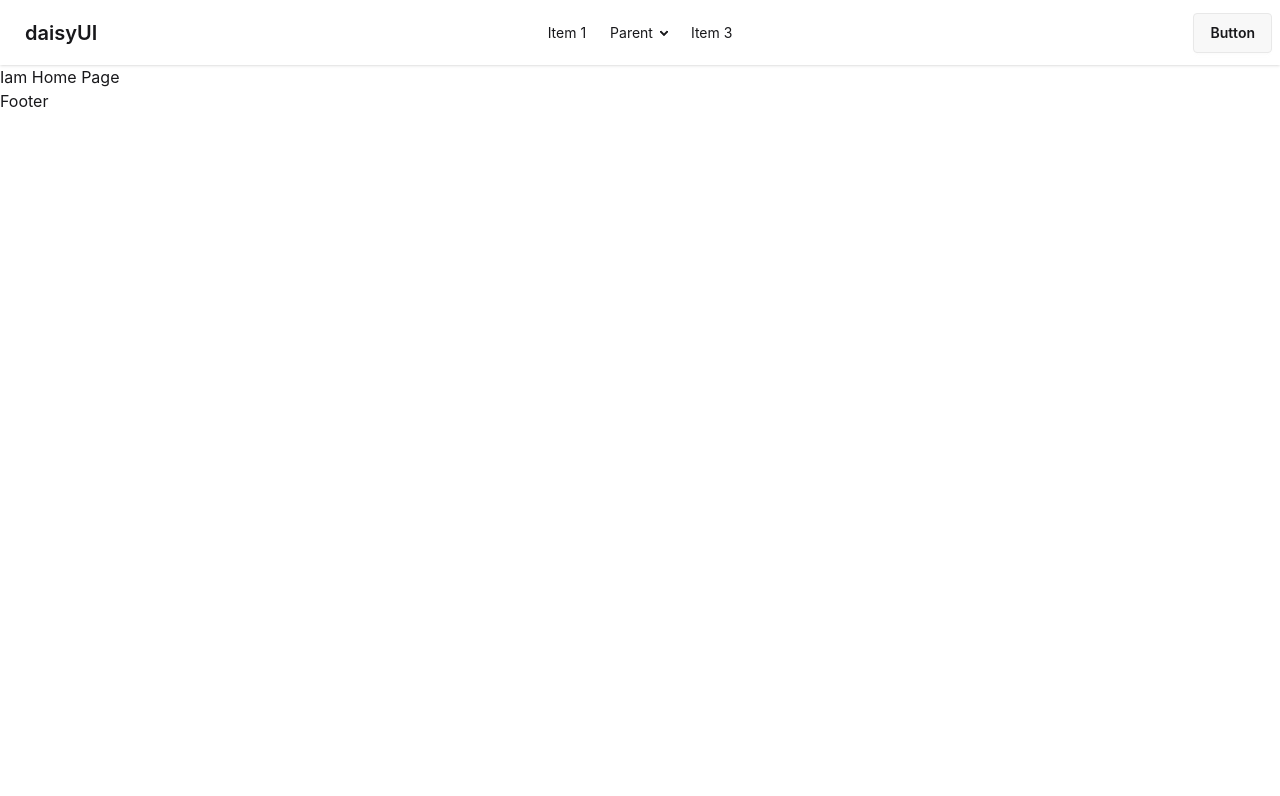
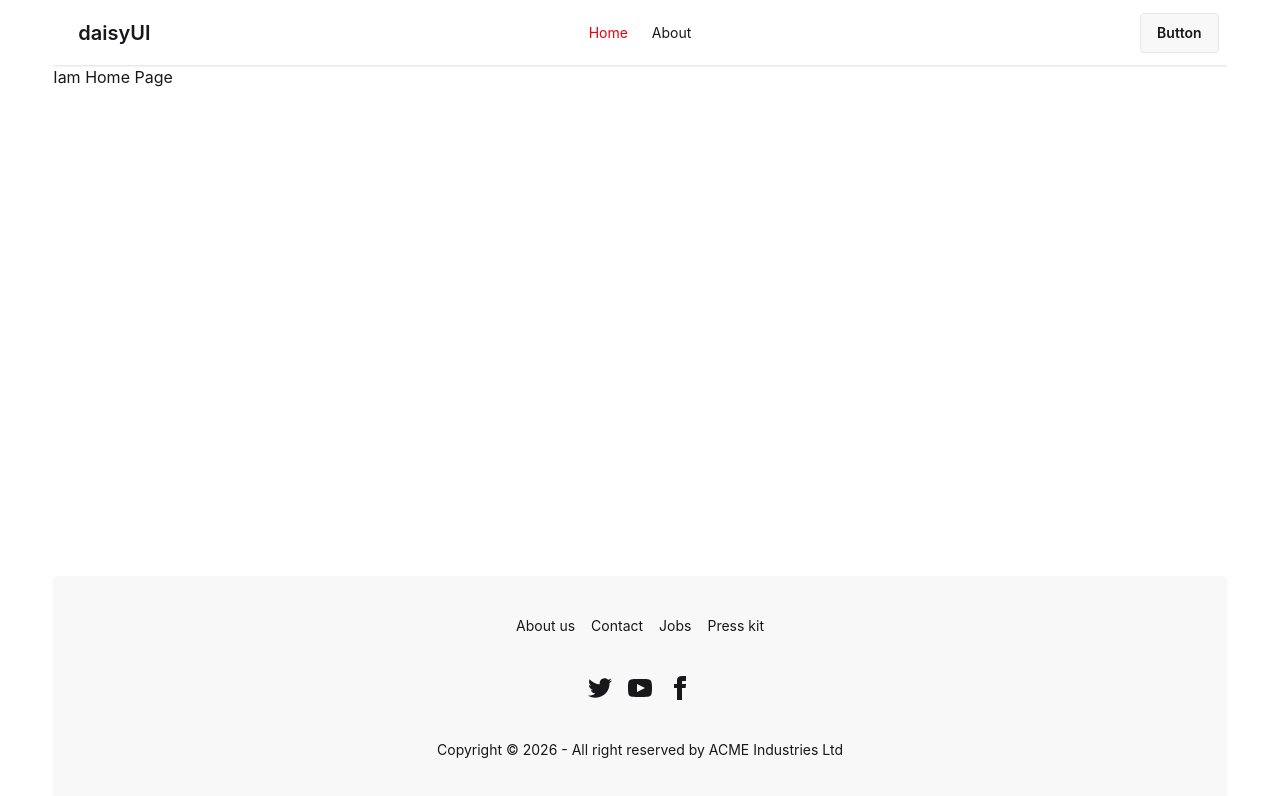
Before and after one commit to asik247/localChefBazaar_client, a React (Vite) app: page / in a window 1280 px wide. Shown: the top 796 px of the page. Built offline with nearby package versions, Linux system fonts and the light colour scheme.

Commit message:
using frmer motion

```diff
--- a/src/Components/Footer/Foot.jsx
+++ b/src/Components/Footer/Foot.jsx
@@ -2,9 +2,54 @@
 
 const Foot = () => {
     return (
-        <div>
-            <h1>Footer</h1>
-        </div>
+     <footer className="footer footer-horizontal footer-center bg-base-200 text-base-content rounded p-10">
+  <nav className="grid grid-flow-col gap-4">
+    <a className="link link-hover">About us</a>
+    <a className="link link-hover">Contact</a>
+    <a className="link link-hover">Jobs</a>
+    <a className="link link-hover">Press kit</a>
+  </nav>
+  <nav>
+    <div className="grid grid-flow-col gap-4">
+      <a>
+        <svg
+          xmlns="http://www.w3.org/2000/svg"
+          width="24"
+          height="24"
+          viewBox="0 0 24 24"
+          className="fill-current">
+          <path
+            d="M24 4.557c-.883.392-1.832.656-2.828.775 1.017-.609 1.798-1.574 2.165-2.724-.951.564-2.005.974-3.127 1.195-.897-.957-2.178-1.555-3.594-1.555-3.179 0-5.515 2.966-4.797 6.045-4.091-.205-7.719-2.165-10.148-5.144-1.29 2.213-.669 5.108 1.523 6.574-.806-.026-1.566-.247-2.229-.616-.054 2.281 1.581 4.415 3.949 4.89-.693.188-1.452.232-2.224.084.626 1.956 2.444 3.379 4.6 3.419-2.07 1.623-4.678 2.348-7.29 2.04 2.179 1.397 4.768 2.212 7.548 2.212 9.142 0 14.307-7.721 13.995-14.646.962-.695 1.797-1.562 2.457-2.549z"></path>
+        </svg>
+      </a>
+      <a>
+        <svg
+          xmlns="http://www.w3.org/2000/svg"
+          width="24"
+          height="24"
+          viewBox="0 0 24 24"
+          className="fill-current">
+          <path
+            d="M19.615 3.184c-3.604-.246-11.631-.245-15.23 0-3.897.266-4.356 2.62-4.385 8.816.029 6.185.484 8.549 4.385 8.816 3.6.245 11.626.246 15.23 0 3.897-.266 4.356-2.62 4.385-8.816-.029-6.185-.484-8.549-4.385-8.816zm-10.615 12.816v-8l8 3.993-8 4.007z"></path>
+        </svg>
+      </a>
+      <a>
+        <svg
+          xmlns="http://www.w3.org/2000/svg"
+          width="24"
+          height="24"
+          viewBox="0 0 24 24"
+          className="fill-current">
+          <path
+            d="M9 8h-3v4h3v12h5v-12h3.642l.358-4h-4v-1.667c0-.955.192-1.333 1.115-1.333h2.885v-5h-3.808c-3.596 0-5.192 1.583-5.192 4.615v3.385z"></path>
+        </svg>
+      </a>
+    </div>
+  </nav>
+  <aside>
+    <p>Copyright © {new Date().getFullYear()} - All right reserved by ACME Industries Ltd</p>
+  </aside>
+</footer>
     );
 };
 
--- a/src/Components/Navbar/Nav.jsx
+++ b/src/Components/Navbar/Nav.jsx
@@ -1,6 +1,13 @@
 import React from 'react';
+import { NavLink } from 'react-router';
 
 const Nav = () => {
+  const links = <>
+    <li><NavLink className={({isActive})=>isActive?'text-red-600':''} to={'/'}>Home</NavLink></li>
+    <li><NavLink className={({isActive})=>isActive?'text-red-600':''} to={'/about'}>About</NavLink></li>
+    {/* <li><NavLink className={({isActive})=>isActive?'text-red-600':''} to={'/'}>Home</NavLink></li>
+    <li><NavLink className={({isActive})=>isActive?'text-red-600':''} to={'/'}>Home</NavLink></li> */}
+  </>
     return (
         <div className="navbar bg-base-100 shadow-sm">
   <div className="navbar-start">
@@ -11,32 +18,14 @@
       <ul
         tabIndex="-1"
         className="menu menu-sm dropdown-content bg-base-100 rounded-box z-1 mt-3 w-52 p-2 shadow">
-        <li><a>Item 1</a></li>
-        <li>
-          <a>Parent</a>
-          <ul className="p-2">
-            <li><a>Submenu 1</a></li>
-            <li><a>Submenu 2</a></li>
-          </ul>
-        </li>
-        <li><a>Item 3</a></li>
+        {links}
       </ul>
     </div>
     <a className="btn btn-ghost text-xl">daisyUI</a>
   </div>
   <div className="navbar-center hidden lg:flex">
     <ul className="menu menu-horizontal px-1">
-      <li><a>Item 1</a></li>
-      <li>
-        <details>
-          <summary>Parent</summary>
-          <ul className="p-2 bg-base-100 w-40 z-1">
-            <li><a>Submenu 1</a></li>
-            <li><a>Submenu 2</a></li>
-          </ul>
-        </details>
-      </li>
-      <li><a>Item 3</a></li>
+     {links}
     </ul>
   </div>
   <div className="navbar-end">
--- a/src/Layouts/RootLayout.jsx
+++ b/src/Layouts/RootLayout.jsx
@@ -5,9 +5,11 @@
 
 const RootLayout = () => {
     return (
-        <div>
+        <div className='w-11/12 min-h-screen mx-auto flex flex-col overflow-x-hidden'>
             <Nav></Nav>
-            <Outlet></Outlet>
+            <div className='flex-1'>
+                <Outlet></Outlet>
+            </div>
             <Foot></Foot>
         </div>
     );
```
Also changed, not shown: 1 other file (tests, documents, lock files or other folders).
